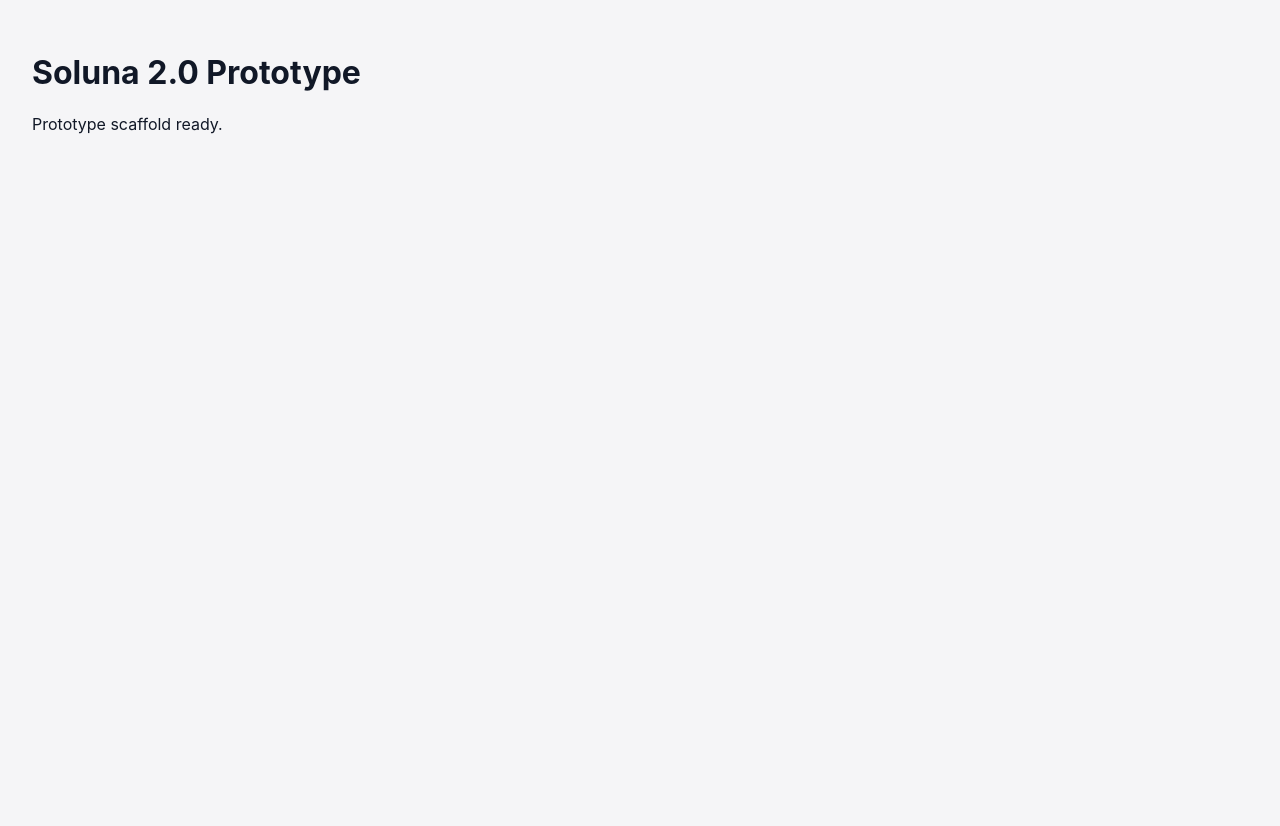
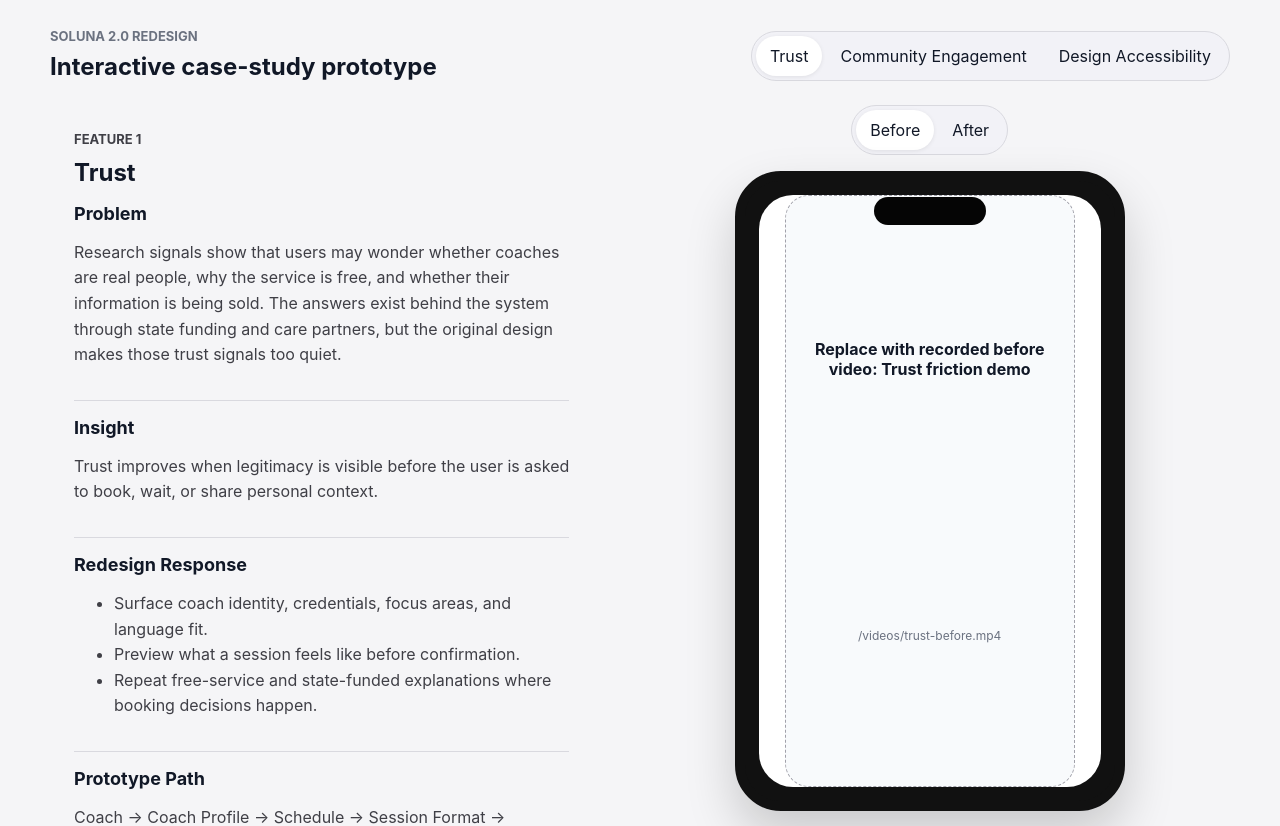
Before and after one commit to bulujamJudy/soluna-prototype, a React (Vite) app: page / in a window 1280 px wide. Shown: the top 826 px of the page. Before the commit the page ends 800 px from the top, so only its background shows below. Built offline with nearby package versions, Linux system fonts and the light colour scheme.

Commit message:
feat: add case study demo shell

```diff
--- a/src/App.tsx
+++ b/src/App.tsx
@@ -1,8 +1,5 @@
+import { DemoShell } from "./components/demo/DemoShell";
+
 export default function App() {
-  return (
-    <main className="app-root">
-      <h1>Soluna 2.0 Prototype</h1>
-      <p>Prototype scaffold ready.</p>
-    </main>
-  );
+  return <DemoShell />;
 }
--- /dev/null
+++ b/src/components/demo/BeforeVideo.tsx
@@ -0,0 +1,12 @@
+import type { FeatureChapter } from "../../data/features";
+
+export function BeforeVideo({ feature }: { feature: FeatureChapter }) {
+  return (
+    <div className="before-video" aria-label={`${feature.title} before video replacement`}>
+      <div className="video-box">
+        <p>{feature.beforeVideoLabel}</p>
+        <span>{feature.beforeVideoSrc}</span>
+      </div>
+    </div>
+  );
+}
--- /dev/null
+++ b/src/components/demo/DemoShell.tsx
@@ -0,0 +1,42 @@
+import { useState } from "react";
+import { features } from "../../data/features";
+import type { FeatureId } from "../../prototype/routeTypes";
+import { NarrativePanel } from "./NarrativePanel";
+import { PhoneStage } from "./PhoneStage";
+
+export type CompareMode = "before" | "after";
+
+export function DemoShell() {
+  const [activeFeatureId, setActiveFeatureId] = useState<FeatureId>("trust");
+  const [mode, setMode] = useState<CompareMode>("before");
+  const activeFeature = features.find((feature) => feature.id === activeFeatureId) ?? features[0];
+
+  return (
+    <main className="demo-shell">
+      <section className="demo-topbar" aria-label="Soluna prototype navigation">
+        <div>
+          <p className="eyebrow">Soluna 2.0 Redesign</p>
+          <h1>Interactive case-study prototype</h1>
+        </div>
+        <div className="feature-tabs" aria-label="Feature chapters">
+          {features.map((feature) => (
+            <button
+              key={feature.id}
+              className={feature.id === activeFeatureId ? "is-active" : ""}
+              onClick={() => {
+                setActiveFeatureId(feature.id);
+                setMode("before");
+              }}
+            >
+              {feature.title}
+            </button>
+          ))}
+        </div>
+      </section>
+      <section className="demo-layout">
+        <NarrativePanel feature={activeFeature} />
+        <PhoneStage feature={activeFeature} mode={mode} onModeChange={setMode} />
+      </section>
+    </main>
+  );
+}
--- /dev/null
+++ b/src/components/demo/NarrativePanel.tsx
@@ -0,0 +1,31 @@
+import type { FeatureChapter } from "../../data/features";
+
+export function NarrativePanel({ feature }: { feature: FeatureChapter }) {
+  return (
+    <aside className="narrative-panel">
+      <p className="eyebrow">{feature.eyebrow}</p>
+      <h2>{feature.title}</h2>
+      <section>
+        <h3>Problem</h3>
+        <p>{feature.problem}</p>
+      </section>
+      <section>
+        <h3>Insight</h3>
+        <p>{feature.insight}</p>
+      </section>
+      <section>
+        <h3>Redesign Response</h3>
+        <ul>
+          {feature.redesign.map((item) => (
+            <li key={item}>{item}</li>
+          ))}
+        </ul>
+      </section>
+      <section>
+        <h3>Prototype Path</h3>
+        <p>{feature.prototypePath.join(" -> ")}</p>
+      </section>
+      <p className="replacement-note">Replace this panel copy with final case-study writing when ready.</p>
+    </aside>
+  );
+}
--- /dev/null
+++ b/src/components/demo/PhoneStage.tsx
@@ -0,0 +1,27 @@
+import type { FeatureChapter } from "../../data/features";
+import { PhoneFrame } from "../phone/PhoneFrame";
+import type { CompareMode } from "./DemoShell";
+import { BeforeVideo } from "./BeforeVideo";
+
+type PhoneStageProps = {
+  feature: FeatureChapter;
+  mode: CompareMode;
+  onModeChange: (mode: CompareMode) => void;
+};
+
+export function PhoneStage({ feature, mode, onModeChange }: PhoneStageProps) {
+  return (
+    <section className="phone-stage" aria-label="Prototype stage">
+      <div className="compare-toggle" aria-label="Before and after control">
+        <button className={mode === "before" ? "is-active" : ""} onClick={() => onModeChange("before")}>
+          Before
+        </button>
+        <button className={mode === "after" ? "is-active" : ""} onClick={() => onModeChange("after")}>
+          After
+        </button>
+      </div>
+      <PhoneFrame>{mode === "before" ? <BeforeVideo feature={feature} /> : <div data-testid="after-prototype-slot">After prototype slot</div>}</PhoneFrame>
+      <p className="stage-caption">Manual comparison control stays outside the phone frame.</p>
+    </section>
+  );
+}
--- /dev/null
+++ b/src/components/phone/PhoneFrame.tsx
@@ -0,0 +1,10 @@
+import type { ReactNode } from "react";
+
+export function PhoneFrame({ children }: { children: ReactNode }) {
+  return (
+    <div className="phone-frame" aria-label="Interactive phone frame">
+      <div className="phone-sensor" aria-hidden="true" />
+      <div className="phone-screen">{children}</div>
+    </div>
+  );
+}
--- a/src/styles.css
+++ b/src/styles.css
@@ -41,3 +41,173 @@ button {
   min-height: 100vh;
   padding: 32px;
 }
+
+.demo-shell {
+  min-height: 100vh;
+  padding: 28px;
+}
+
+.demo-topbar {
+  display: flex;
+  align-items: flex-end;
+  justify-content: space-between;
+  gap: 24px;
+  max-width: 1180px;
+  margin: 0 auto 24px;
+}
+
+.demo-topbar h1,
+.narrative-panel h2 {
+  margin: 0;
+  letter-spacing: 0;
+}
+
+.eyebrow {
+  margin: 0 0 8px;
+  color: var(--muted);
+  font-size: 13px;
+  font-weight: 700;
+  text-transform: uppercase;
+}
+
+.feature-tabs,
+.compare-toggle {
+  display: inline-flex;
+  gap: 4px;
+  padding: 4px;
+  border: 1px solid var(--line);
+  border-radius: 999px;
+  background: var(--surface-muted);
+}
+
+.feature-tabs button,
+.compare-toggle button {
+  border: 0;
+  border-radius: 999px;
+  padding: 10px 14px;
+  color: var(--text);
+  background: transparent;
+}
+
+.feature-tabs button.is-active,
+.compare-toggle button.is-active {
+  background: var(--surface);
+  box-shadow: 0 1px 4px rgba(0, 0, 0, 0.08);
+}
+
+.demo-layout {
+  display: grid;
+  grid-template-columns: minmax(320px, 0.95fr) minmax(360px, 1.05fr);
+  gap: 36px;
+  align-items: start;
+  max-width: 1180px;
+  margin: 0 auto;
+}
+
+.narrative-panel {
+  padding: 24px;
+}
+
+.narrative-panel section {
+  padding: 16px 0;
+  border-bottom: 1px solid var(--line);
+}
+
+.narrative-panel h3 {
+  margin: 0 0 8px;
+  font-size: 18px;
+}
+
+.narrative-panel p,
+.narrative-panel li {
+  color: #3f3f46;
+  line-height: 1.6;
+}
+
+.replacement-note,
+.stage-caption {
+  color: var(--muted);
+  font-size: 13px;
+}
+
+.phone-stage {
+  display: grid;
+  justify-items: center;
+  gap: 16px;
+}
+
+.phone-frame {
+  position: relative;
+  width: min(390px, 88vw);
+  height: min(780px, 78vh);
+  min-height: 640px;
+  padding: 14px;
+  border: 10px solid #111;
+  border-radius: 46px;
+  background: #111;
+  box-shadow: 0 24px 50px rgba(0, 0, 0, 0.18);
+}
+
+.phone-sensor {
+  position: absolute;
+  top: 16px;
+  left: 50%;
+  z-index: 2;
+  width: 112px;
+  height: 28px;
+  transform: translateX(-50%);
+  border-radius: 999px;
+  background: #050505;
+}
+
+.phone-screen {
+  height: 100%;
+  overflow: hidden;
+  border-radius: 34px;
+  background: var(--surface);
+}
+
+.before-video,
+.video-box {
+  display: grid;
+  height: 100%;
+  place-items: center;
+}
+
+.video-box {
+  margin: 18px;
+  padding: 24px;
+  border: 1px dashed #a1a1aa;
+  border-radius: 24px;
+  background: #f8fafc;
+  text-align: center;
+}
+
+.video-box p {
+  max-width: 240px;
+  margin: 0;
+  font-weight: 700;
+}
+
+.video-box span {
+  display: block;
+  margin-top: 10px;
+  color: var(--muted);
+  font-size: 12px;
+}
+
+@media (max-width: 860px) {
+  .demo-topbar,
+  .demo-layout {
+    grid-template-columns: 1fr;
+  }
+
+  .demo-topbar {
+    display: grid;
+  }
+
+  .feature-tabs {
+    overflow-x: auto;
+    max-width: 100%;
+  }
+}
--- a/tsconfig.json
+++ b/tsconfig.json
@@ -16,5 +16,6 @@
     "noEmit": true,
     "jsx": "react-jsx"
   },
-  "include": ["src"]
+  "include": ["src"],
+  "exclude": ["src/tests"]
 }
```
Also changed, not shown: 1 other file (tests, documents, lock files or other folders).
